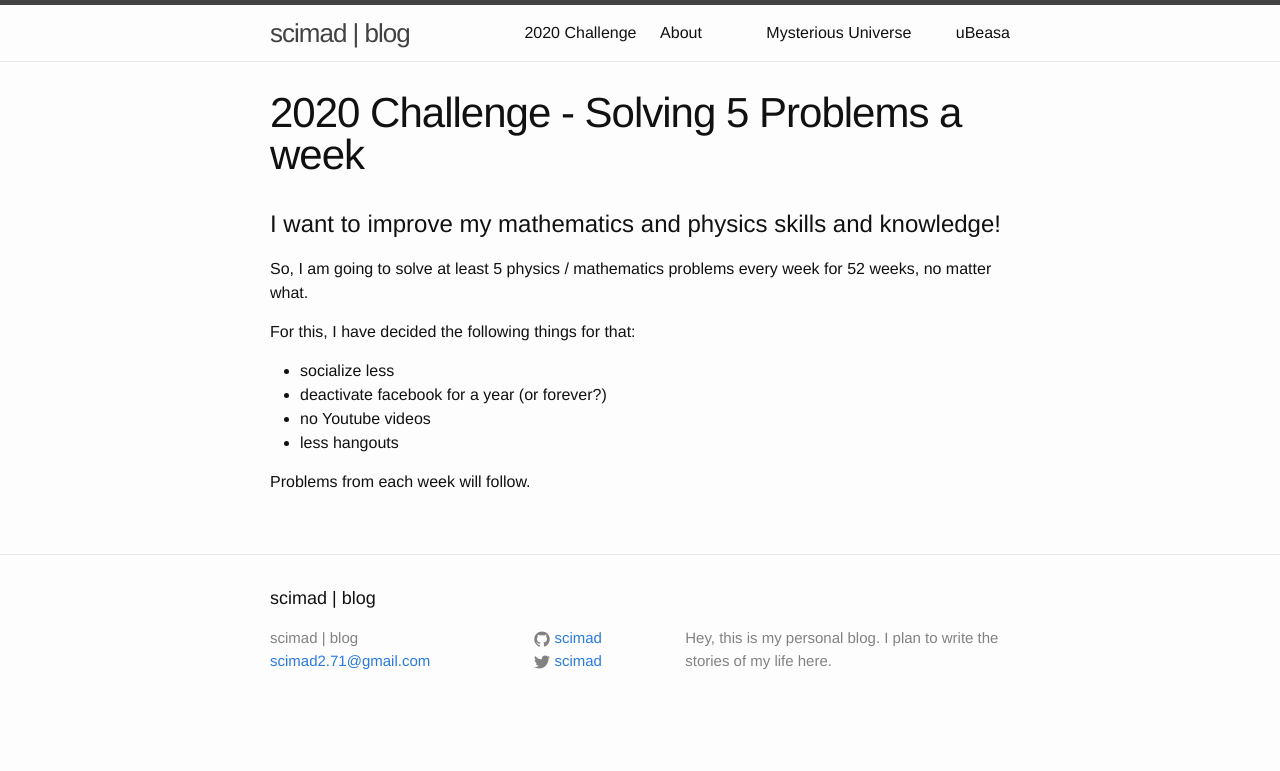
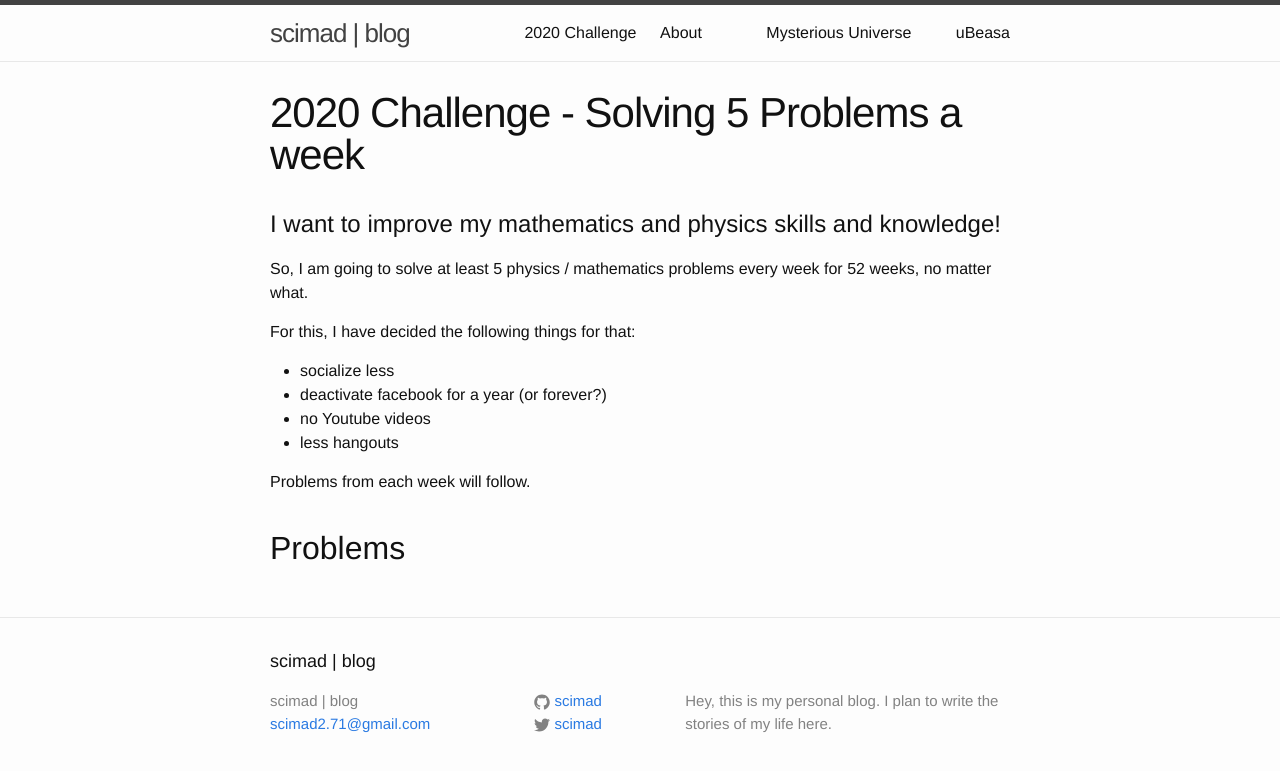
Before and after one commit to scimad/scimad.github.io, a Jekyll site: the page built from 2020-challenge.md, in a window 1280 px wide. Shown: the top 771 px of the page. Built offline with Jekyll 4.4.1, drawn with Linux system fonts in a browser that asks for light colours.

Commit message:
Add different layout for 2020-challenge page

```diff
--- a/2020-challenge.md
+++ b/2020-challenge.md
@@ -1,5 +1,5 @@
 ---
-layout: page
+layout: problems-page
 title: 2020 Challenge - Solving 5 Problems a week
 link-title: 2020 Challenge
 permalink: /2020-challenge/
--- /dev/null
+++ b/_layouts/problems-page.html
@@ -0,0 +1,20 @@
+---
+layout: default
+---
+<article class="post">
+
+  <header class="post-header">
+    <h1 class="post-title">{{ page.title }}</h1>
+  </header>
+
+  <div class="post-content">
+    {{ content }}
+  </div>
+
+</article>
+
+<h1 class="mid-page-heading">Problems</h1>
+
+<ul class="post-list">
+
+</ul>
```
